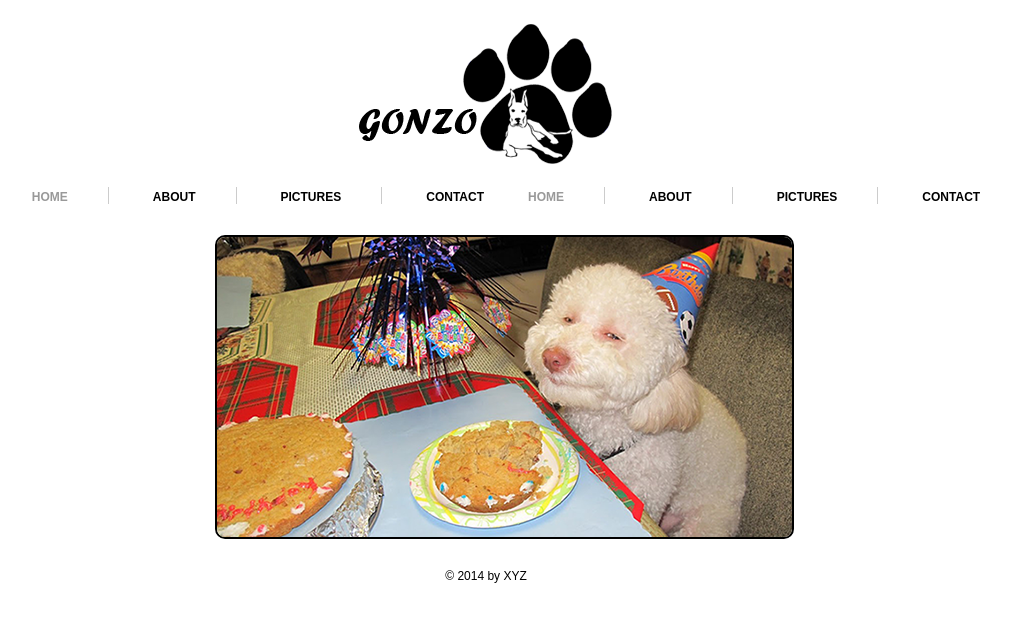
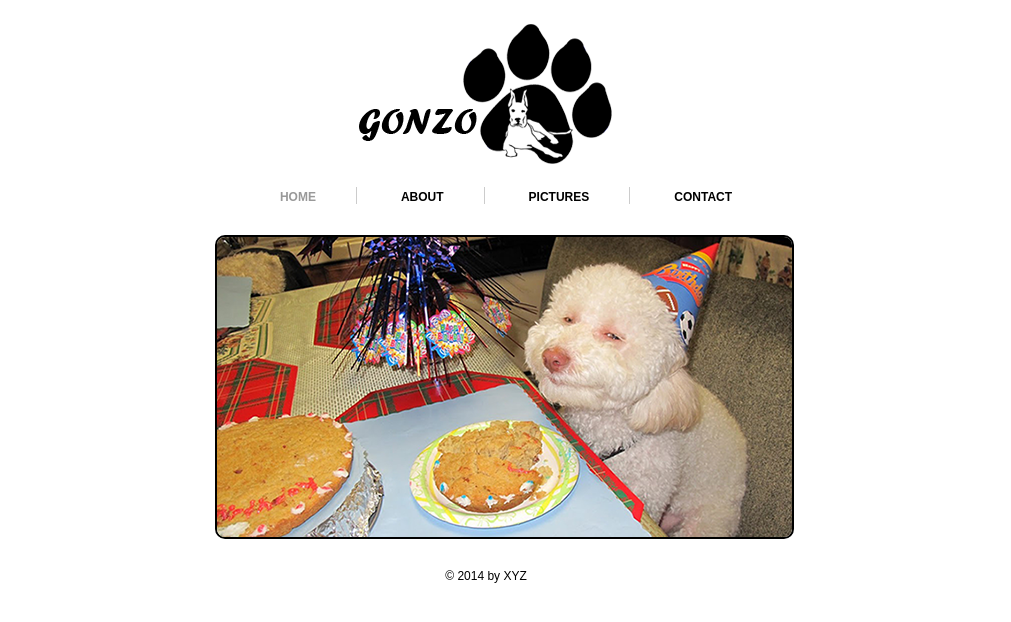
Before and after one commit to Rockleeking/Dogs, a plain HTML site: page index.html in a window 1280 px wide. Shown: the whole page, without its empty margins (154-1165 px from the left). Drawn offline with Linux system fonts and the light colour scheme.

Commit message:
correcting mistakes

```diff
--- a/index.html
+++ b/index.html
@@ -26,10 +26,6 @@
 
 	<div class="navigation">
 		<ul>
-			<li><a class="active" href="index.html">HOME</a></li>
-			<li><a href="about.html">ABOUT</a></li>
-			<li><a href="picture.html">PICTURES</a></li>
-			<li class="bdr"><a class="pdg" href="contact.html">CONTACT</a></li>
 			<li><a class="active" href="index.html">HOME</a></li>
 			<li><a href="about.html">ABOUT</a></li>
 			<li><a href="picture.html">PICTURES</a></li>
```
